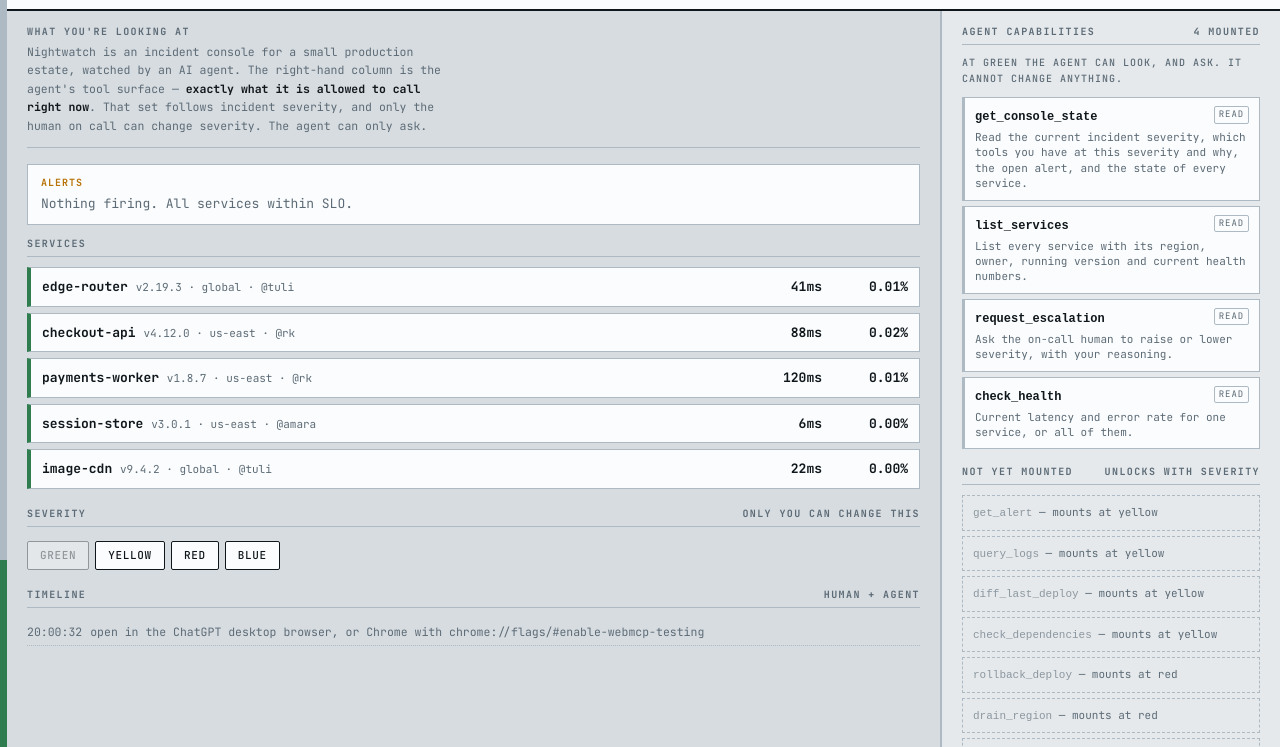
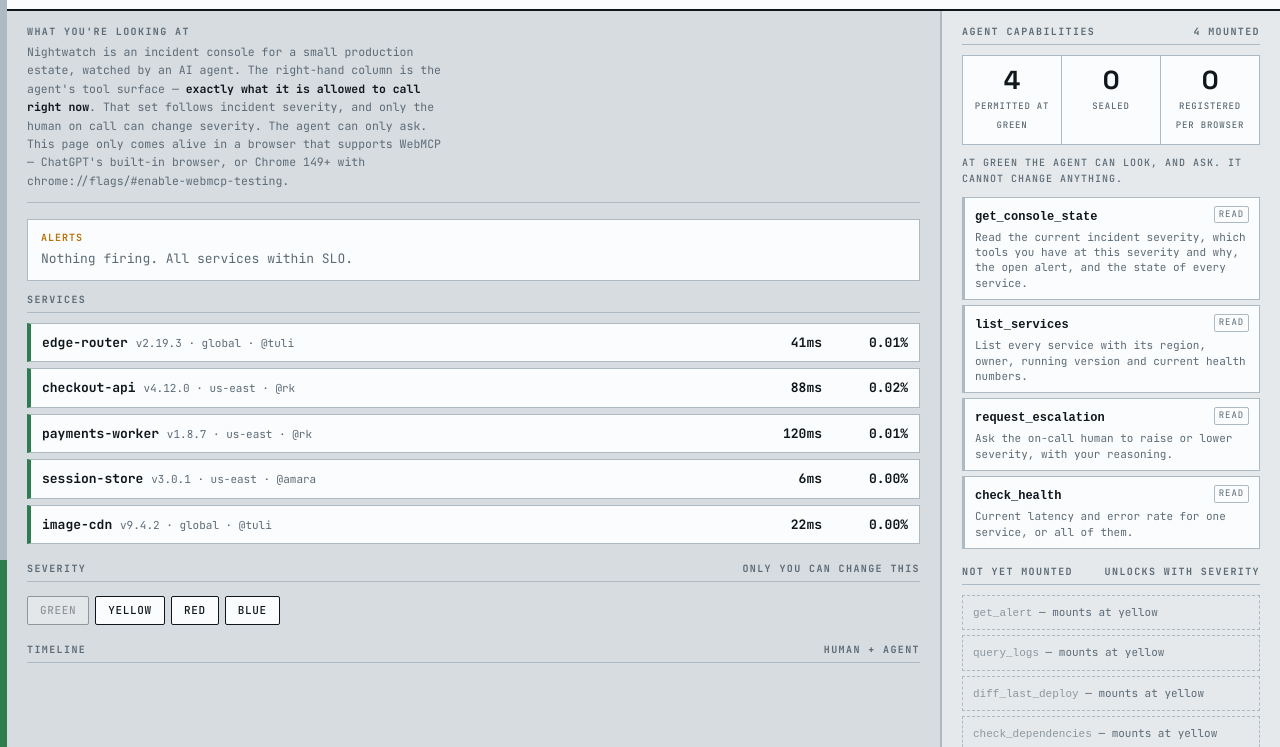
Before and after one commit to xan-antx/nightwatch, a plain HTML site: page index.html in a window 1280 px wide. Shown: the part 40-787 px from the top of the page. Drawn offline with Linux system fonts and the light colour scheme.

Commit message:
Promote tool-surface reconciliation stats and WebMCP browser note

```diff
--- a/index.html
+++ b/index.html
@@ -47,6 +47,14 @@ h2{font:700 10px/1 var(--mono);letter-spacing:.14em;text-transform:uppercase;col
 #intro h2{border:0;padding:0;margin:0 0 6px;display:block}
 #intro p{margin:0;color:var(--dim);font-size:11.5px;line-height:1.6;max-width:60ch}
 #intro b{color:var(--ink);font-weight:700}
+#webmcpnote{margin-top:8px}
+
+#recon{display:flex;background:var(--panel);border:1px solid var(--rule);margin:0 0 10px}
+#recon .fig{flex:1;padding:10px 8px;text-align:center}
+#recon .fig+.fig{border-left:1px solid var(--rule)}
+#recon .fig b{display:block;font:700 26px/1.1 var(--disp);letter-spacing:-.01em}
+#recon .fig span{font:500 9px/1.4 var(--mono);letter-spacing:.09em;text-transform:uppercase;color:var(--dim)}
+#sealnote{margin:0 0 10px;color:var(--dim);font-size:11px;line-height:1.5}
 
 #alertbox{background:#FCF3E2;border:1px solid var(--amber);padding:11px 13px;margin-bottom:14px}
 #alertbox.none{background:var(--panel);border-color:var(--rule);color:var(--dim)}
@@ -120,6 +128,8 @@ button.danger:hover{background:var(--red);color:#fff}
       <p>Nightwatch is an incident console for a small production estate, watched by an AI agent.
       The right-hand column is the agent's tool surface — <b>exactly what it is allowed to call right now</b>.
       That set follows incident severity, and only the human on call can change severity. The agent can only ask.</p>
+      <p id="webmcpnote" hidden>This page only comes alive in a browser that supports WebMCP —
+      ChatGPT's built-in browser, or Chrome 149+ with chrome://flags/#enable-webmcp-testing.</p>
     </div>
 
     <div id="alertbox" class="none"><b>alerts</b>Nothing firing. All services within SLO.</div>
@@ -137,6 +147,13 @@ button.danger:hover{background:var(--red);color:#fff}
 
   <div class="col">
     <h2>Agent capabilities <span id="toolcount"></span></h2>
+    <div id="recon">
+      <div class="fig"><b id="rperm">0</b><span id="rpermlabel">permitted</span></div>
+      <div class="fig"><b id="rseal">0</b><span>sealed</span></div>
+      <div class="fig"><b id="rreg">?</b><span>registered<br>per browser</span></div>
+    </div>
+    <p id="sealnote" hidden>ChatGPT's browser exposes registerTool and getTools but nothing that removes a tool,
+    so tools that fall out of severity stay registered — the page refuses the call instead.</p>
     <p class="tag" id="authority" style="margin:0 0 10px;line-height:1.6"></p>
     <div id="tray"></div>
     <div id="sealedwrap" hidden>
@@ -474,10 +491,13 @@ function render(){
     : `<p class="tag">Nothing left to mount.</p>`;
 
   const bt = state.browserTools;
-  document.getElementById("truth").innerHTML =
-    `<b>${m.length}</b> permitted at ${state.sev} · <b>${sealed.length}</b> sealed · ` +
-    `browser reports <b>${bt === null ? "?" : bt.length}</b> registered` +
-    (state.syncMode === "—" ? "" : `<br>${state.syncMode}`);
+  document.getElementById("rperm").textContent = m.length;
+  document.getElementById("rpermlabel").textContent = `permitted at ${state.sev}`;
+  document.getElementById("rseal").textContent = sealed.length;
+  document.getElementById("rreg").textContent = bt === null ? "?" : bt.length;
+  document.getElementById("sealnote").hidden = !sealed.length;
+  document.getElementById("truth").hidden = state.syncMode === "—";
+  document.getElementById("truth").textContent = state.syncMode;
   document.getElementById("tl").innerHTML = state.timeline.slice(0,60)
     .map(e => `<li><time>${e.t}</time><span class="by-${e.by}">${e.text}</span></li>`).join("");
 }
@@ -490,7 +510,7 @@ if(ctx){
   log("system", `console open at green — ${mounted().length} tools mounted`);
 }else{
   document.getElementById("conn").textContent = "no webmcp in this browser";
-  log("system", "open in the ChatGPT desktop browser, or Chrome with chrome://flags/#enable-webmcp-testing");
+  document.getElementById("webmcpnote").hidden = false;
   render();
 }
 
```
